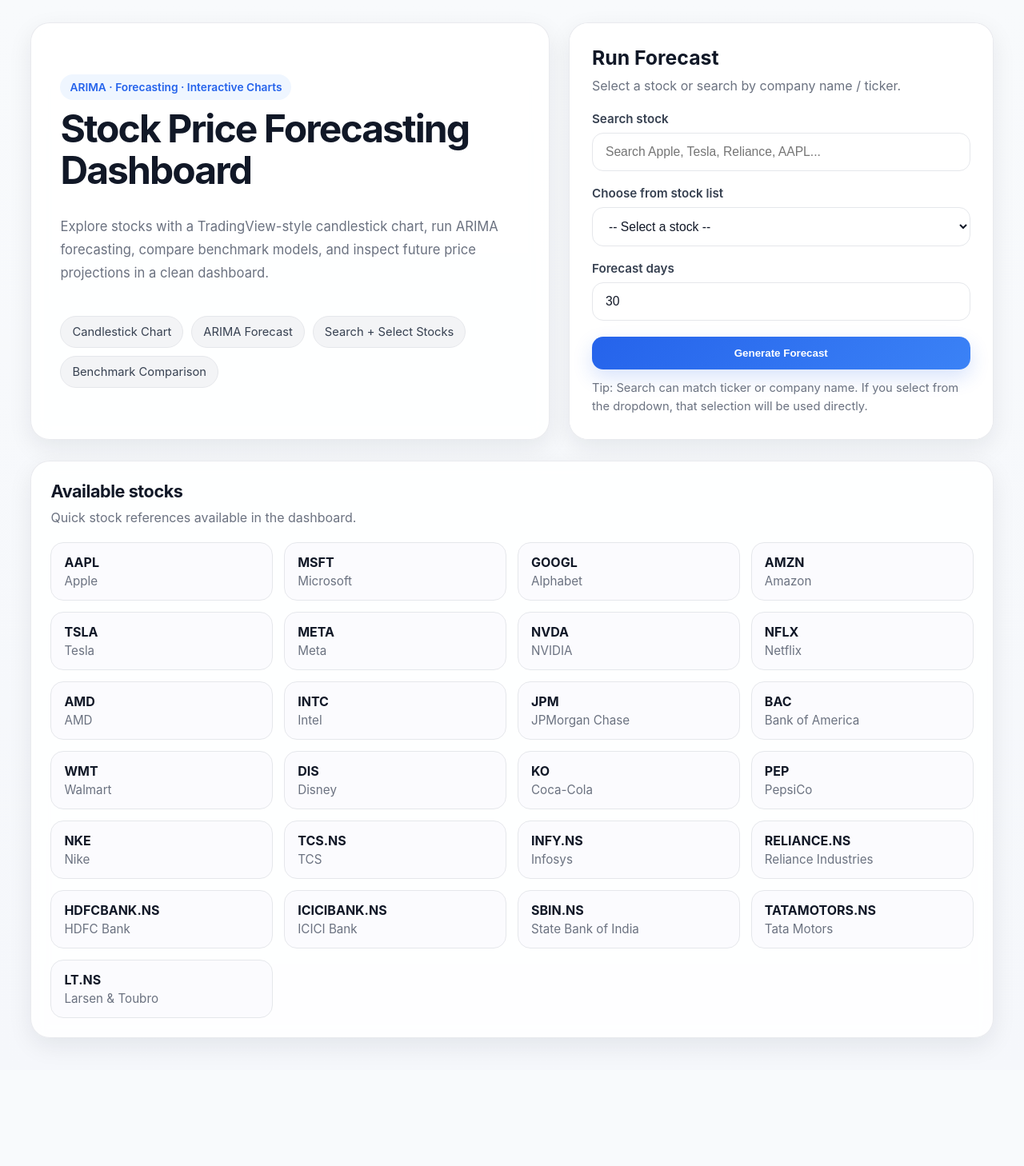
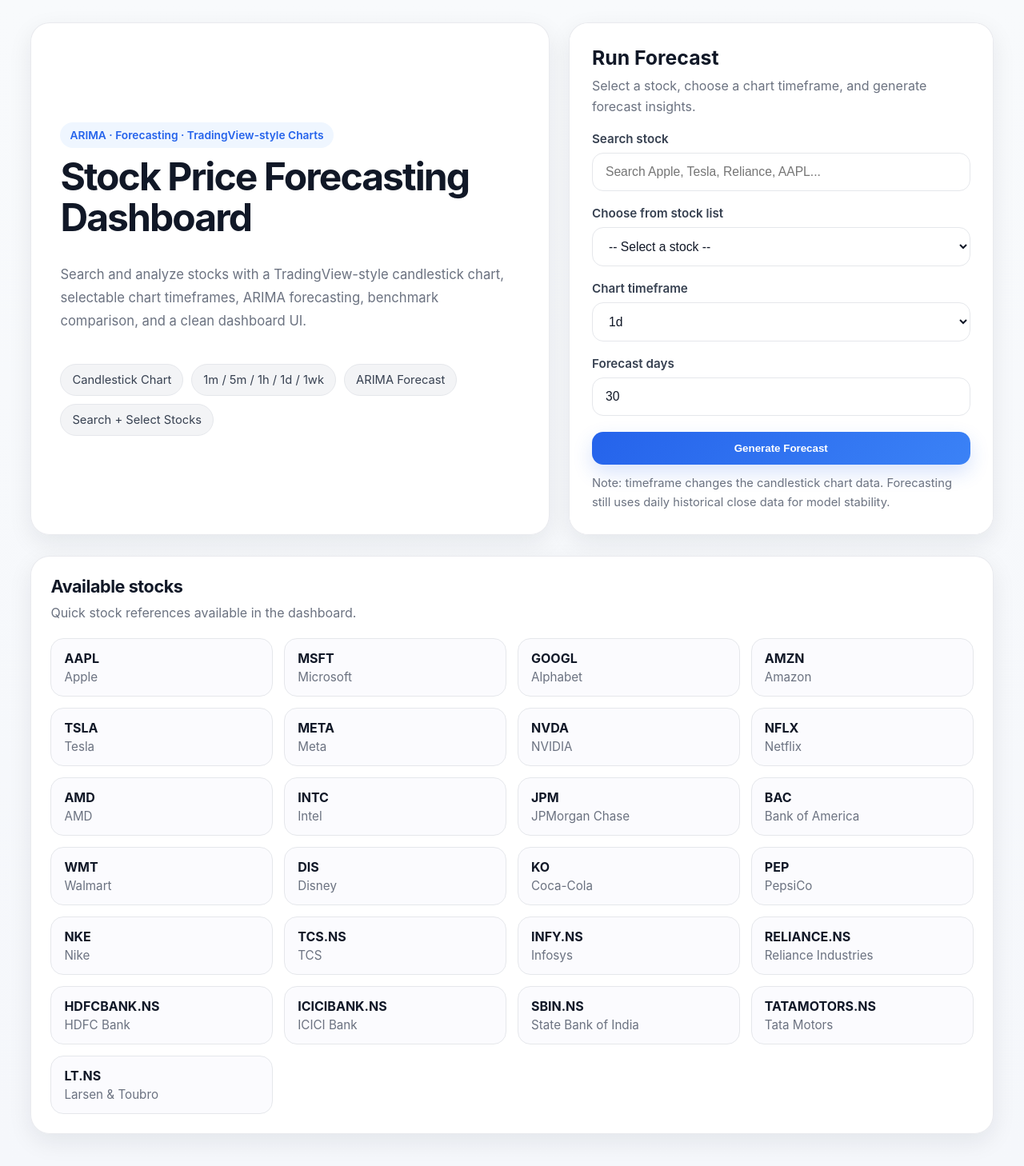
Before and after one commit to GAVIKIRAN/Stock-price-forecasting, a Flask app: page / in a window 1280 px wide. Shown: the whole page at 80% size. Before the commit the page ends 1308 px from the top, so only its background shows below. Run offline with Flask 3, Linux system fonts and the light colour scheme.

Commit message:
Added the timeframes

```diff
--- a/app.py
+++ b/app.py
@@ -48,6 +48,22 @@
     {"symbol": "TATAMOTORS.NS", "name": "Tata Motors"},
     {"symbol": "LT.NS", "name": "Larsen & Toubro"},
 ]
+
+# -------------------------
+# Timeframe config for chart
+# Forecast stays daily for ARIMA stability
+# -------------------------
+TIMEFRAME_CONFIG = {
+    "1m": {"interval": "1m", "period": "7d"},
+    "5m": {"interval": "5m", "period": "60d"},
+    "15m": {"interval": "15m", "period": "60d"},
+    "30m": {"interval": "30m", "period": "60d"},
+    "1h": {"interval": "60m", "period": "60d"},
+    "1d": {"interval": "1d", "period": "5y"},
+    "1wk": {"interval": "1wk", "period": "5y"},
+}
+
+DEFAULT_TIMEFRAME = "1d"
 
 
 # -------------------------
@@ -102,9 +118,130 @@
     return best_order, best_aic
 
 
-def build_candlestick_chart(df, symbol):
+def resolve_symbol(form_symbol, form_search):
     """
-    TradingView-style candlestick chart with MA50 + MA200
+    Use dropdown symbol if selected; otherwise try search text.
+    """
+    if form_symbol and form_symbol.strip():
+        return form_symbol.strip().upper()
+
+    if not form_search:
+        return "AAPL"
+
+    query = form_search.strip().lower()
+
+    # exact symbol match
+    for stock in STOCK_OPTIONS:
+        if stock["symbol"].lower() == query:
+            return stock["symbol"]
+
+    # exact company name match
+    for stock in STOCK_OPTIONS:
+        if stock["name"].lower() == query:
+            return stock["symbol"]
+
+    # partial match
+    for stock in STOCK_OPTIONS:
+        if query in stock["symbol"].lower() or query in stock["name"].lower():
+            return stock["symbol"]
+
+    return form_search.strip().upper()
+
+
+def flatten_yf_columns(df):
+    if isinstance(df.columns, pd.MultiIndex):
+        df.columns = df.columns.get_level_values(0)
+    return df
+
+
+def prepare_chart_data(symbol, timeframe):
+    """
+    Download chart data according to selected timeframe.
+    """
+    cfg = TIMEFRAME_CONFIG.get(timeframe, TIMEFRAME_CONFIG[DEFAULT_TIMEFRAME])
+    raw = yf.download(
+        symbol,
+        period=cfg["period"],
+        interval=cfg["interval"],
+        auto_adjust=False,
+        progress=False
+    )
+
+    if raw.empty:
+        return None
+
+    raw = flatten_yf_columns(raw)
+
+    required_cols = ["Open", "High", "Low", "Close"]
+    for col in required_cols:
+        if col not in raw.columns:
+            return None
+
+    if "Volume" not in raw.columns:
+        raw["Volume"] = 0
+
+    df = raw[["Open", "High", "Low", "Close", "Volume"]].copy()
+
+    for col in ["Open", "High", "Low", "Close", "Volume"]:
+        df[col] = pd.to_numeric(df[col], errors="coerce")
+
+    df.dropna(subset=["Open", "High", "Low", "Close"], inplace=True)
+    df.index = pd.to_datetime(df.index)
+
+    # Moving averages for chart
+    df["MA50"] = df["Close"].rolling(50).mean()
+    df["MA200"] = df["Close"].rolling(200).mean()
+
+    return df
+
+
+def prepare_forecast_data(symbol):
+    """
+    Daily data for ARIMA forecasting
+    """
+    raw = yf.download(
+        symbol,
+        period="5y",
+        interval="1d",
+        auto_adjust=False,
+        progress=False
+    )
+
+    if raw.empty:
+        return None
+
+    raw = flatten_yf_columns(raw)
+
+    required_cols = ["Open", "High", "Low", "Close"]
+    for col in required_cols:
+        if col not in raw.columns:
+            return None
+
+    if "Volume" not in raw.columns:
+        raw["Volume"] = 0
+
+    df = raw[["Open", "High", "Low", "Close", "Volume"]].copy()
+
+    for col in ["Open", "High", "Low", "Close", "Volume"]:
+        df[col] = pd.to_numeric(df[col], errors="coerce")
+
+    df.dropna(subset=["Open", "High", "Low", "Close"], inplace=True)
+
+    df.index = pd.to_datetime(df.index)
+    df = df.asfreq("B")
+
+    df[["Open", "High", "Low", "Close"]] = df[["Open", "High", "Low", "Close"]].ffill()
+    df["Volume"] = df["Volume"].fillna(0)
+
+    df["MA50"] = df["Close"].rolling(50).mean()
+    df["MA200"] = df["Close"].rolling(200).mean()
+
+    return df
+
+
+def build_candlestick_chart(df, symbol, timeframe):
+    """
+    TradingView-style candlestick chart with timeframe label
     """
     fig = go.Figure()
 
@@ -140,11 +277,11 @@
     )
 
     fig.update_layout(
-        title=f"{symbol} Price Chart",
+        title=f"{symbol} Price Chart ({timeframe})",
         template="plotly_white",
-        xaxis_title="Date",
+        xaxis_title="Date / Time",
         yaxis_title="Price",
-        height=620,
+        height=650,
         xaxis_rangeslider_visible=True,
         margin=dict(l=20, r=20, t=50, b=20),
         legend=dict(orientation="h", yanchor="bottom", y=1.02, xanchor="right", x=1),
@@ -157,9 +294,6 @@
 
 
 def build_forecast_chart(df_close, future_mean, future_ci, symbol, forecast_days):
-    """
-    Forecast chart: historical close + future forecast + confidence interval
-    """
     fig = go.Figure()
 
     fig.add_trace(
@@ -208,7 +342,7 @@
     )
 
     fig.update_layout(
-        title=f"{symbol} Forecast Chart",
+        title=f"{symbol} Daily Forecast Chart",
         template="plotly_white",
         xaxis_title="Date",
         yaxis_title="Price",
@@ -223,44 +357,17 @@
     return fig.to_html(full_html=False, include_plotlyjs=False)
 
 
-def resolve_symbol(form_symbol, form_search):
-    """
-    Use dropdown symbol if selected; otherwise try search text.
-    Search supports ticker or company name.
-    """
-    if form_symbol and form_symbol.strip():
-        return form_symbol.strip().upper()
-
-    if not form_search:
-        return "AAPL"
-
-    query = form_search.strip().lower()
-
-    # exact symbol match
-    for stock in STOCK_OPTIONS:
-        if stock["symbol"].lower() == query:
-            return stock["symbol"]
-
-    # exact company name match
-    for stock in STOCK_OPTIONS:
-        if stock["name"].lower() == query:
-            return stock["symbol"]
-
-    # partial match
-    for stock in STOCK_OPTIONS:
-        if query in stock["symbol"].lower() or query in stock["name"].lower():
-            return stock["symbol"]
-
-    # fallback: allow user-entered ticker
-    return form_search.strip().upper()
-
-
 # -------------------------
 # Routes
 # -------------------------
 @app.route("/", methods=["GET"])
 def home():
-    return render_template("index.html", stock_options=STOCK_OPTIONS)
+    return render_template(
+        "index.html",
+        stock_options=STOCK_OPTIONS,
+        timeframes=list(TIMEFRAME_CONFIG.keys()),
+        selected_timeframe=DEFAULT_TIMEFRAME
+    )
 
 
 @app.route("/forecast", methods=["POST"])
@@ -269,63 +376,43 @@
         selected_symbol = request.form.get("symbol", "")
         search_text = request.form.get("stock_search", "")
         forecast_days = int(request.form.get("forecast_days", 30))
+        timeframe = request.form.get("timeframe", DEFAULT_TIMEFRAME)
+
+        if timeframe not in TIMEFRAME_CONFIG:
+            timeframe = DEFAULT_TIMEFRAME
 
         symbol = resolve_symbol(selected_symbol, search_text)
 
         # -------------------------
-        # Download stock data
+        # Chart data based on selected timeframe
         # -------------------------
-        raw = yf.download(symbol, period="5y", auto_adjust=False)
-
-        if raw.empty:
+        chart_df = prepare_chart_data(symbol, timeframe)
+        if chart_df is None or chart_df.empty:
             return render_template(
                 "index.html",
                 stock_options=STOCK_OPTIONS,
-                error=f"No data found for {symbol}. Try another stock symbol."
+                timeframes=list(TIMEFRAME_CONFIG.keys()),
+                selected_timeframe=timeframe,
+                error=f"No chart data found for {symbol} with timeframe {timeframe}."
             )
 
-        # Flatten MultiIndex columns if yfinance returns them
-        if isinstance(raw.columns, pd.MultiIndex):
-            raw.columns = raw.columns.get_level_values(0)
-
-        required_cols = ["Open", "High", "Low", "Close"]
-        for col in required_cols:
-            if col not in raw.columns:
-                return render_template(
-                    "index.html",
-                    stock_options=STOCK_OPTIONS,
-                    error=f"Downloaded data for {symbol} is missing required column: {col}"
-                )
-
-        if "Volume" not in raw.columns:
-            raw["Volume"] = 0
-
-        # Keep OHLCV for charting + Close for modeling
-        df = raw[["Open", "High", "Low", "Close", "Volume"]].copy()
-
-        # Convert everything to numeric
-        for col in ["Open", "High", "Low", "Close", "Volume"]:
-            df[col] = pd.to_numeric(df[col], errors="coerce")
-
-        # Drop rows where OHLC are missing
-        df.dropna(subset=["Open", "High", "Low", "Close"], inplace=True)
-
-        # Datetime index + business frequency
-        df.index = pd.to_datetime(df.index)
-        df = df.asfreq("B")
-
-        # Forward fill price columns for business-day continuity
-        df[["Open", "High", "Low", "Close"]] = df[["Open", "High", "Low", "Close"]].ffill()
-        df["Volume"] = df["Volume"].fillna(0)
-
-        # Moving averages
-        df["MA50"] = df["Close"].rolling(50).mean()
-        df["MA200"] = df["Close"].rolling(200).mean()
+        # -------------------------
+        # Forecast data (always daily)
+        # -------------------------
+        forecast_df = prepare_forecast_data(symbol)
+        if forecast_df is None or forecast_df.empty:
+            return render_template(
+                "index.html",
+                stock_options=STOCK_OPTIONS,
+                timeframes=list(TIMEFRAME_CONFIG.keys()),
+                selected_timeframe=timeframe,
+                error=f"No forecast data found for {symbol}."
+            )
 
         # -------------------------
         # Train / Test split
         # -------------------------
-        close_series = df["Close"].copy()
+        close_series = forecast_df["Close"].copy()
         train_size = int(len(close_series) * 0.8)
         train = close_series[:train_size]
         test = close_series[train_size:]
@@ -372,7 +459,7 @@
 
         future_ci = future_forecast.conf_int()
 
-        last_date = df.index[-1]
+        last_date = forecast_df.index[-1]
         future_index = pd.bdate_range(
             start=last_date + pd.Timedelta(days=1),
             periods=forecast_days
@@ -409,27 +496,26 @@
 
         # -------------------------
         # Summary cards
+        # Use chart timeframe data for current displayed market numbers
         # -------------------------
-        latest_close = round(float(df["Close"].dropna().iloc[-1]), 2)
-        latest_open = round(float(df["Open"].dropna().iloc[-1]), 2)
-        latest_high = round(float(df["High"].dropna().iloc[-1]), 2)
-        latest_low = round(float(df["Low"].dropna().iloc[-1]), 2)
+        latest_close = round(float(chart_df["Close"].dropna().iloc[-1]), 2)
+        latest_open = round(float(chart_df["Open"].dropna().iloc[-1]), 2)
+        latest_high = round(float(chart_df["High"].dropna().iloc[-1]), 2)
+        latest_low = round(float(chart_df["Low"].dropna().iloc[-1]), 2)
 
         # -------------------------
         # Charts
         # -------------------------
-        candlestick_chart = build_candlestick_chart(df, symbol)
+        candlestick_chart = build_candlestick_chart(chart_df, symbol, timeframe)
         forecast_chart = build_forecast_chart(
-            df["Close"], future_mean, future_ci, symbol, forecast_days
+            forecast_df["Close"], future_mean, future_ci, symbol, forecast_days
         )
 
-        # -------------------------
-        # Results dictionary
-        # -------------------------
         results = {
             "symbol": symbol,
+            "timeframe": timeframe,
             "forecast_days": forecast_days,
-            "rows": len(df),
+            "rows": len(forecast_df),
             "latest_close": latest_close,
             "latest_open": latest_open,
             "latest_high": latest_high,
@@ -449,20 +535,20 @@
             "candlestick_chart": candlestick_chart,
             "forecast_chart": forecast_chart,
         }
-        print("RESULTS KEYS:", results.keys())
-        print("SYMBOL:", results["symbol"])
-        print("FORECAST TABLE LENGTH:", len(results["forecast_table"]))
 
         return render_template(
             "result.html",
             results=results,
-            stock_options=STOCK_OPTIONS
+            stock_options=STOCK_OPTIONS,
+            timeframes=list(TIMEFRAME_CONFIG.keys())
         )
 
     except Exception as e:
         return render_template(
             "index.html",
             stock_options=STOCK_OPTIONS,
+            timeframes=list(TIMEFRAME_CONFIG.keys()),
+            selected_timeframe=DEFAULT_TIMEFRAME,
             error=str(e)
         )
 
--- a/static/css/style.css
+++ b/static/css/style.css
@@ -50,7 +50,7 @@
 .metric-card-ui,
 .form-card,
 .mini-card {
-    background: rgba(255, 255, 255, 0.88);
+    background: rgba(255, 255, 255, 0.92);
     backdrop-filter: blur(10px);
     border: 1px solid rgba(229, 231, 235, 0.85);
     box-shadow: var(--shadow);
@@ -355,27 +355,6 @@
     letter-spacing: -0.03em;
 }
 
-.status-badge {
-    display: inline-flex;
-    padding: 6px 10px;
-    border-radius: 999px;
-    font-size: 0.82rem;
-    font-weight: 600;
-    vertical-align: middle;
-}
-
-.status-ok {
-    background: #ecfdf5;
-    color: #047857;
-    border: 1px solid #a7f3d0;
-}
-
-.status-warn {
-    background: #fff7ed;
-    color: #c2410c;
-    border: 1px solid #fed7aa;
-}
-
 /* Tables */
 .table-wrap {
     overflow-x: auto;
--- a/templates/index.html
+++ b/templates/index.html
@@ -10,26 +10,27 @@
     <div class="page-shell">
         <div class="hero-card">
             <div class="hero-left">
-                <span class="eyebrow">ARIMA · Forecasting · Interactive Charts</span>
+                <span class="eyebrow">ARIMA · Forecasting · TradingView-style Charts</span>
                 <h1>Stock Price Forecasting Dashboard</h1>
                 <p>
-                    Explore stocks with a TradingView-style candlestick chart, run ARIMA forecasting,
-                    compare benchmark models, and inspect future price projections in a clean dashboard.
+                    Search and analyze stocks with a TradingView-style candlestick chart,
+                    selectable chart timeframes, ARIMA forecasting, benchmark comparison,
+                    and a clean dashboard UI.
                 </p>
 
                 <div class="feature-badges">
                     <span class="badge-soft">Candlestick Chart</span>
+                    <span class="badge-soft">1m / 5m / 1h / 1d / 1wk</span>
                     <span class="badge-soft">ARIMA Forecast</span>
                     <span class="badge-soft">Search + Select Stocks</span>
-                    <span class="badge-soft">Benchmark Comparison</span>
                 </div>
             </div>
 
             <div class="hero-right">
-                <form action="/forecast" method="POST" class="form-card" id="forecastForm">
+                <form action="/forecast" method="POST" class="form-card">
                     <div class="form-header">
                         <h2>Run Forecast</h2>
-                        <p>Select a stock or search by company name / ticker.</p>
+                        <p>Select a stock, choose a chart timeframe, and generate forecast insights.</p>
                     </div>
 
                     {% if error %}
@@ -62,6 +63,15 @@
                     </div>
 
                     <div class="form-group">
+                        <label for="timeframe">Chart timeframe</label>
+                        <select id="timeframe" name="timeframe">
+                            {% for tf in timeframes %}
+                            <option value="{{ tf }}" {% if tf == selected_timeframe %}selected{% endif %}>{{ tf }}</option>
+                            {% endfor %}
+                        </select>
+                    </div>
+
+                    <div class="form-group">
                         <label for="forecast_days">Forecast days</label>
                         <input
                             type="number"
@@ -79,7 +89,7 @@
                     </button>
 
                     <div class="helper-text">
-                        Tip: Search can match ticker or company name. If you select from the dropdown, that selection will be used directly.
+                        Note: timeframe changes the candlestick chart data. Forecasting still uses daily historical close data for model stability.
                     </div>
                 </form>
             </div>
@@ -106,7 +116,6 @@
 
     <script>
         const searchInput = document.getElementById("stock_search");
-        const stockGrid = document.getElementById("stockGrid");
         const stockChips = Array.from(document.querySelectorAll(".stock-chip"));
 
         searchInput.addEventListener("input", function () {
```
Also changed, not shown: templates/result.html (+10 -24 lines).
